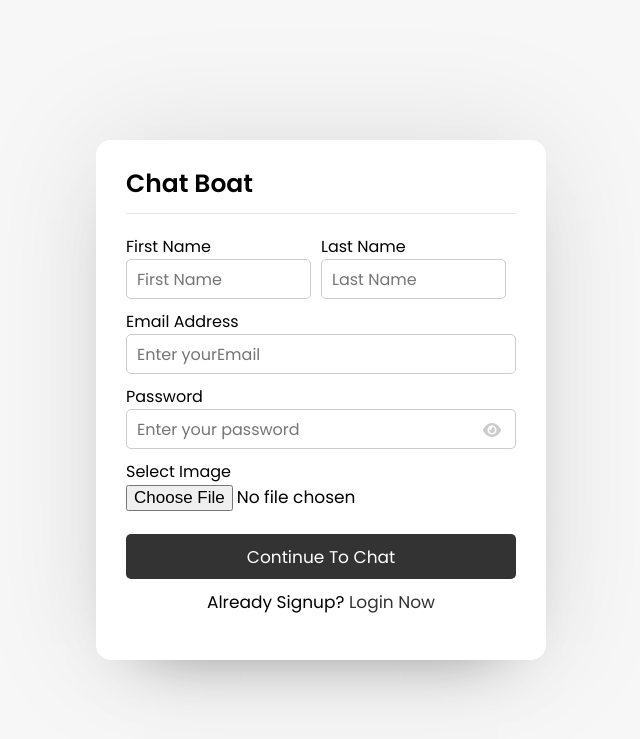
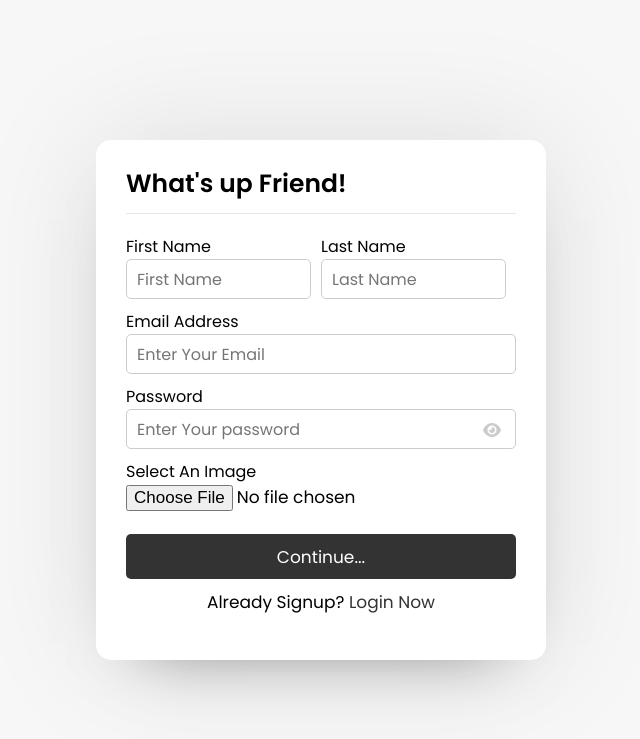
Before and after one commit to Vipul-chauhan-32033/Chatting-Web, a PHP site: page / in a window 1280 px wide. Shown: the top 739 px of the page, without its empty margins (319-959 px from the left). Run offline with PHP 8.4, Linux system fonts and the light colour scheme.

Commit message:
header name chanded

```diff
--- a/header.php
+++ b/header.php
@@ -4,7 +4,8 @@
 <head>
     <meta charset="UTF-8">
     <meta name="viewport" content="width=device-width, initial-scale=1.0">
-    <title>ChatBoat</title>
+    <title>Chatting App </title>
+
     <link rel="stylesheet" href="style.css">
 
     <link rel="stylesheet" href="https://cdnjs.cloudflare.com/ajax/libs/font-awesome/6.4.0/css/all.min.css">
--- a/index.php
+++ b/index.php
@@ -5,7 +5,7 @@ include_once "header.php";
 <body>
     <div class="wrapper">
         <section class="form signup">
-            <header>Chat Boat</header>
+            <header>What's up Friend!</header>
             <form action="#" enctype="multipart/form-data">
                 <div class="error-txt" style="display:none"></div>
                 <div class="name-details">
@@ -20,20 +20,20 @@ include_once "header.php";
                 </div>
                 <div class="field input">
                     <label for="email">Email Address</label>
-                    <input type="text" name="email" id="email" placeholder="Enter yourEmail">
+                    <input type="text" name="email" id="email" placeholder="Enter Your Email">
                 </div>
                 <div class="field input">
                     <label for="psw">Password</label>
-                    <input type="password" name="psw" id="psw" placeholder="Enter your password">
+                    <input type="password" name="psw" id="psw" placeholder="Enter Your password">
                     <i class="fas fa-eye"></i>
 
                 </div>
                 <div class="field image">
-                    <label for="img">Select Image</label>
+                    <label for="img">Select An Image</label>
                     <input type="file" name="img" id="img">
                 </div>
                 <div class="field button">
-                    <input type="submit" name="submit" value="Continue To Chat">
+                    <input type="submit" name="submit" value="Continue...">
                 </div>
                 <div class="link">Already Signup? <a href="login.php">Login Now</a></div>
             </form>
--- a/js/users.js
+++ b/js/users.js
@@ -19,7 +19,7 @@ searchBar.onkeyup = () => {
         searchBar.classList.remove("active");
 
     }
-    //lets start Ajax
+    //lets start Ajax(Without Load The Page Data Can Be Changed!...)
     let xhr = new XMLHttpRequest();
 
     xhr.open("POST", "php/search.php", true);
--- a/login.php
+++ b/login.php
@@ -5,7 +5,7 @@ include_once "header.php";
 <body>
     <div class="wrapper">
         <section class="form login">
-            <header>Chat Boat</header>
+            <header>What's up Friend!</header>
             <form action="#">
                 <div class="error-txt" style="display:none"></div>
 
```
